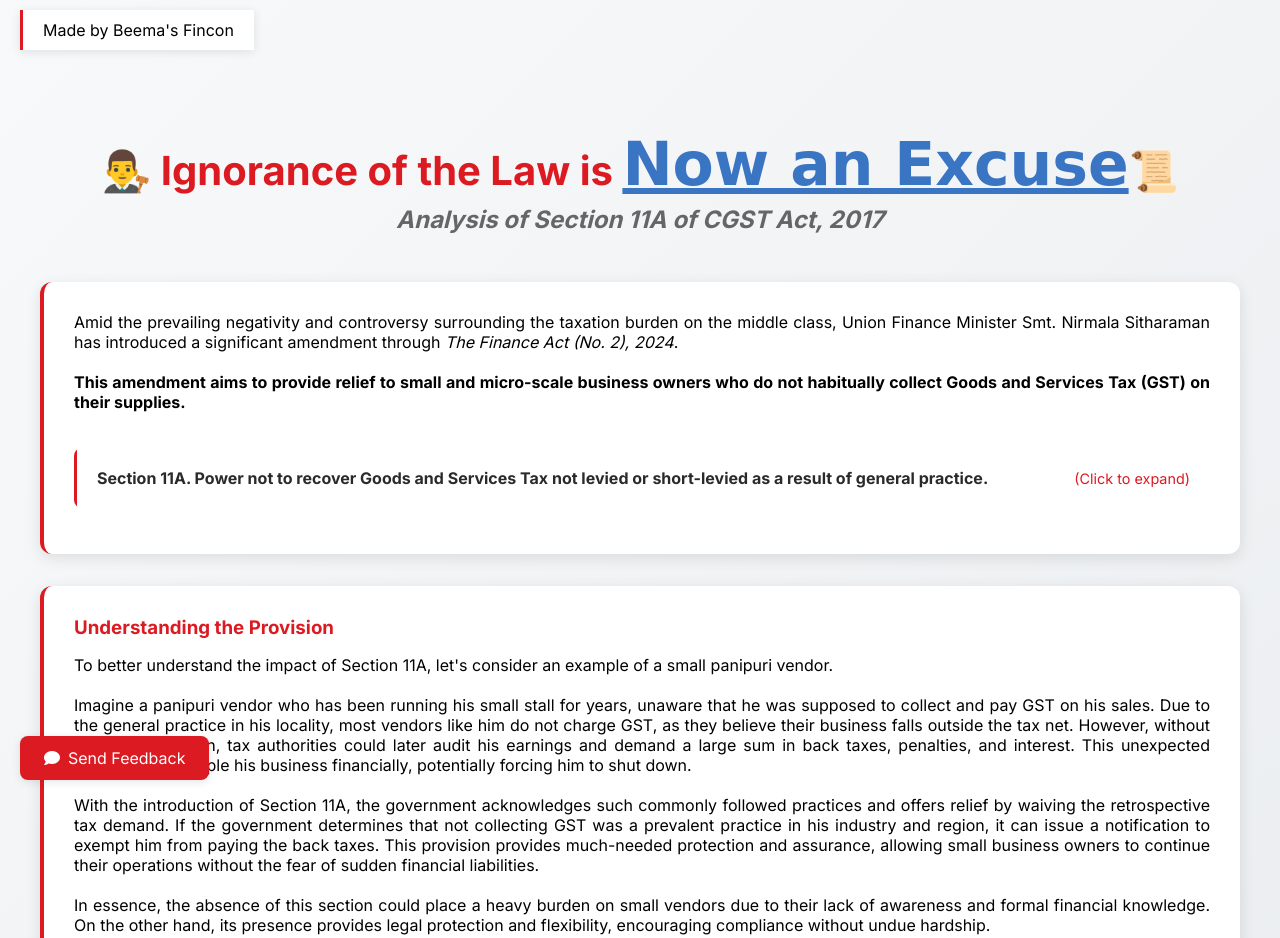
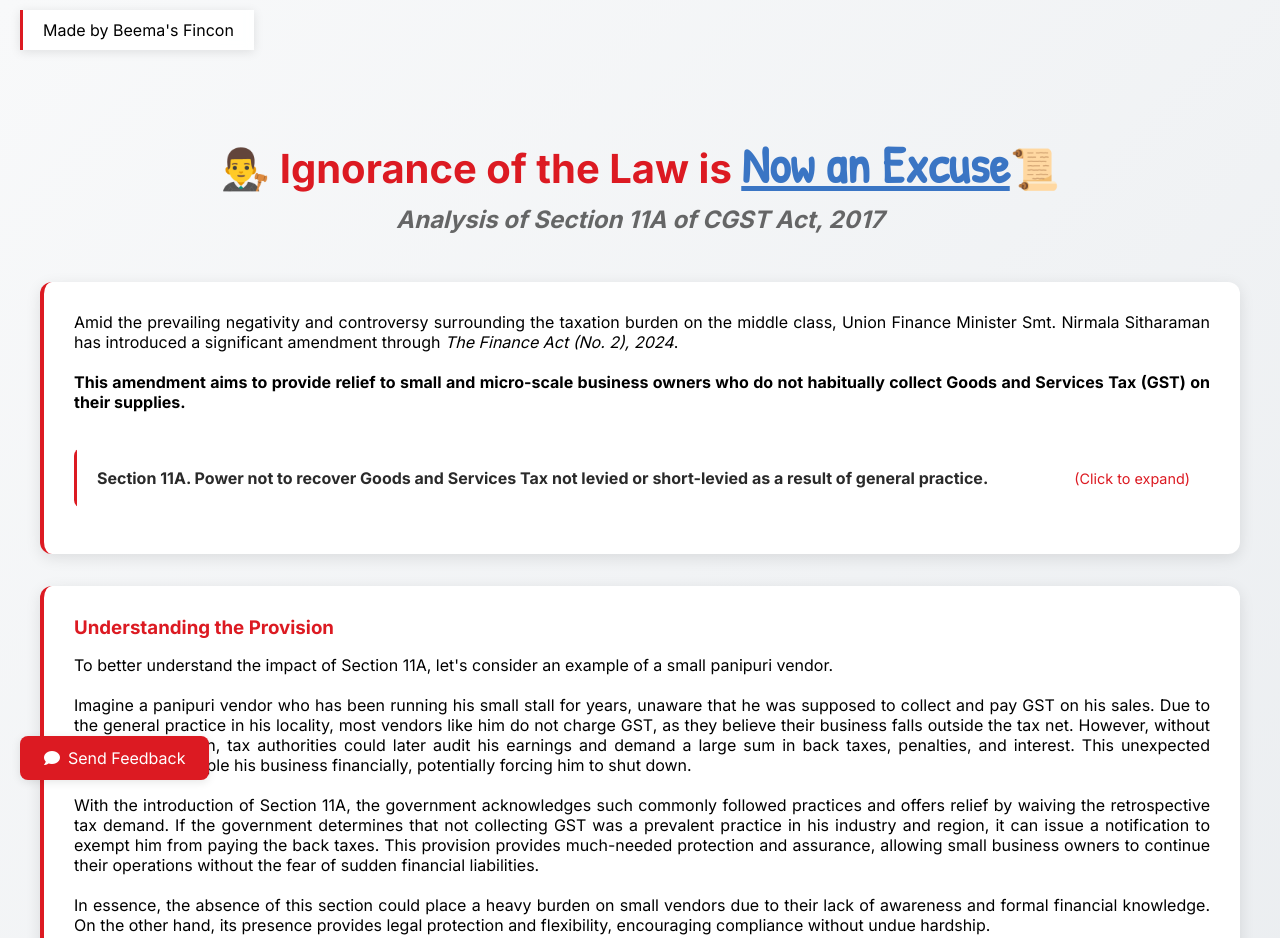
Before and after one commit to pramodbeema/gst11a, a plain HTML site: page index.html in a window 1280 px wide. Shown: the top 938 px of the page. Drawn offline with nearby package versions, Linux system fonts and the light colour scheme.

Commit message:
Update index.html
Changed font from Patrick Hand SC to Patrick Hand. Also, decreased  its size from 1.5 to 1.3.

```diff
--- a/index.html
+++ b/index.html
@@ -163,10 +163,10 @@
 		}
 
 		.highlight-now {
-			font-family: 'Patrick Hand SC', cursive;
+			font-family: 'Patrick Hand', cursive;
 			text-decoration: underline;
 			color: #3a75c4; /* Blueish color matching the theme */
-			font-size: 1.5em; /* Increase the size */
+			font-size: 1.3em; /* Increase the size */
 			font-weight: bold; /* Optional: make it stand out more */
 		}
 
```
